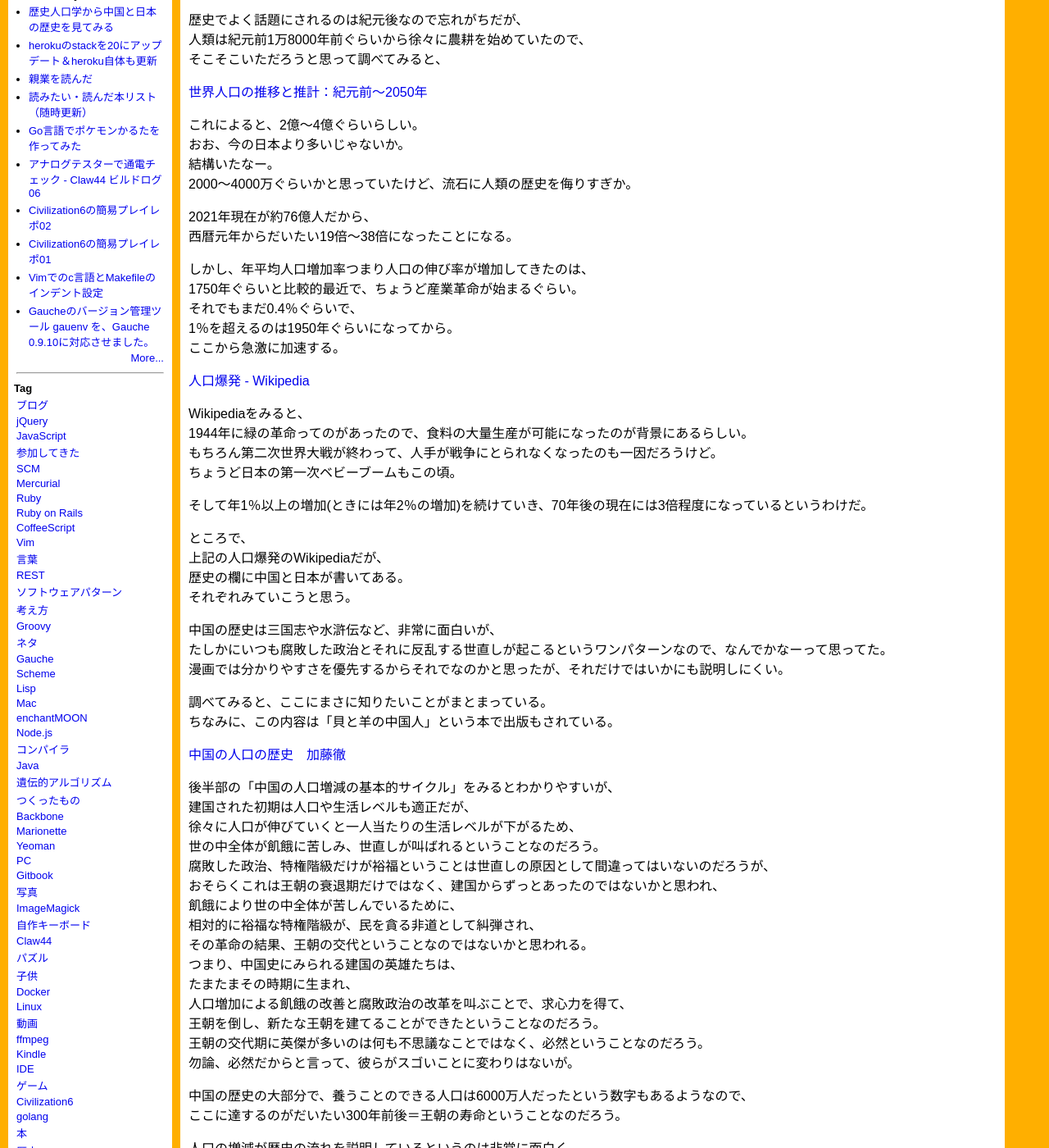
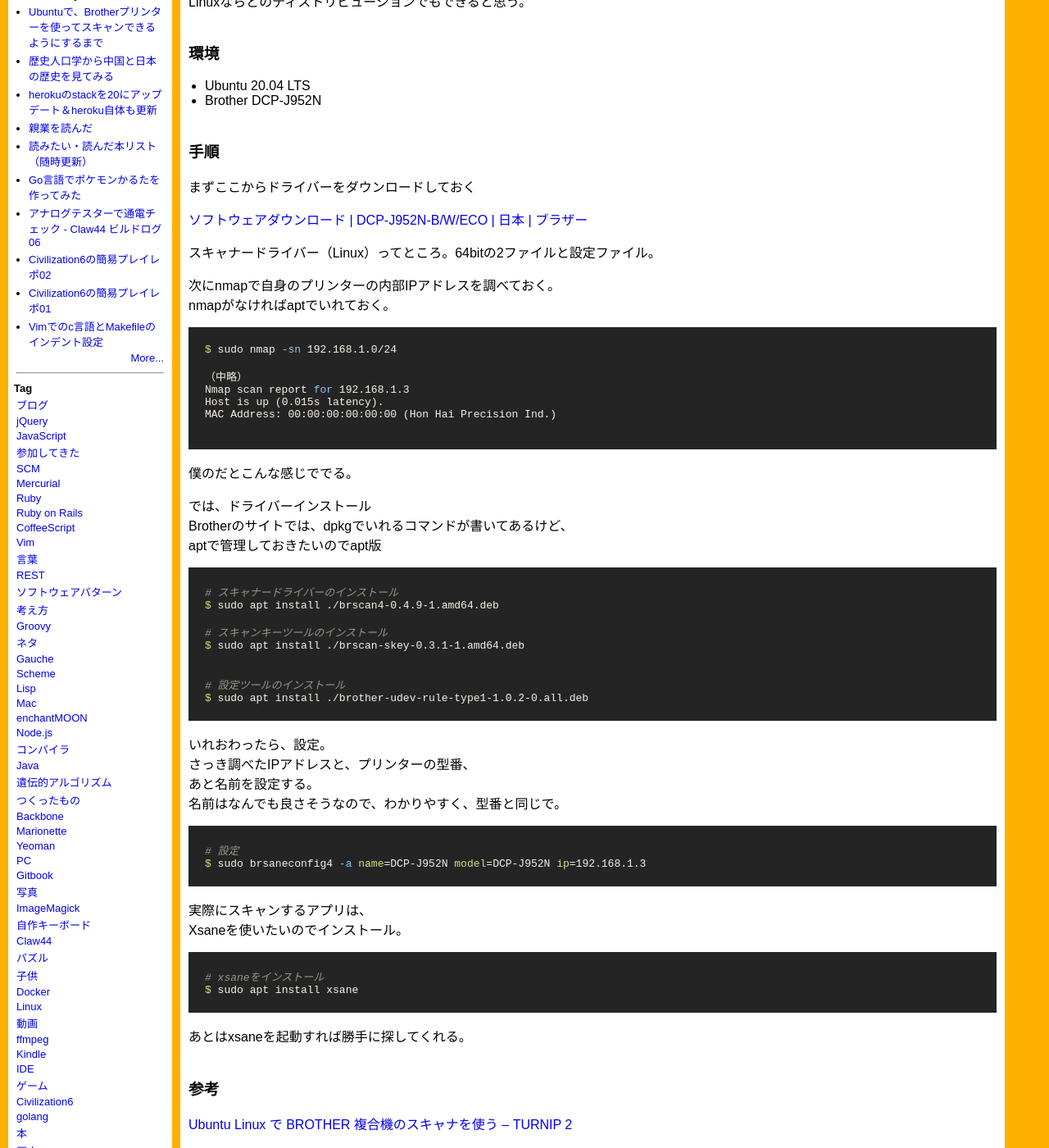
Before and after one commit to ryotakato/ryotakato.github.io, a Jekyll site: the page built from index.md, in a window 1280 px wide and 1400 px high, scrolled down 223 px. Shown: the whole window at 82% size. Built offline with Jekyll 4.4.1, drawn with Linux system fonts in a browser that asks for light colours; some of the changed text lies outside the part shown.

Commit message:
post article

````diff
--- a/_posts/2021-03-04-what-i-want-to-read.md
+++ b/_posts/2021-03-04-what-i-want-to-read.md
@@ -21,6 +21,7 @@ date: 2021-03-04 06:35:44
 9. [親業―子どもの考える力をのばす親子関係のつくり方](#book-9)
 10. [ゴルディアスの結び目](#book-10)
 11. [果しなき流れの果に](#book-11)
+12. [マイナス・ゼロ](#book-12)
 
 
 
@@ -273,3 +274,22 @@ Civilizationやってると世界史欲が出てくるので、また最初か
 それでもこういう構成は好き。
 今ではそこまで珍しくないかもだけど、1965年にかかれているからね。
 このプロットだけでもこの作品は読む価値がある。
+
+
+
+### マイナス・ゼロ {#book-12}
+
+<div class="AmaQuick-box" style="margin-bottom: 0px;"><div class="AmaQuick-image" style="float: left; margin: 0px 12px 1px 0px;"><a href="https://www.amazon.co.jp/dp/B01MDR4SNJ/?tag=tavi06-22" name="AmaQuicklink" target="_blank"><img src="https://m.media-amazon.com/images/I/41HZrsyyhuL._SL200_.jpg" alt="マイナス・ゼロ（広瀬正小説全集１） (集英社文庫)" style="border: none;"/></a></div><div class="AmaQuick-info" style="margin-bottom: 10px; line-height: 120%"><div class="AmaQuick-name" style="margin-bottom: 10px; line-height: 120%"><a href="https://www.amazon.co.jp/dp/B01MDR4SNJ/?tag=tavi06-22" name="AmaQuicklink" target="_blank">マイナス・ゼロ（広瀬正小説全集１） (集英社文庫)</a><div class="AmaQuick-powered-date" style="font-size: 80%; margin-top: 5px; line-height: 120%">posted with <a href="https://creazy.net/amazon_quick_affiliate" title="AmaQuick" target="_blank">AmaQuick</a></div></div><div class="AmaQuick-detail">広瀬正(著)</div><div class="AmaQuick-sub-info" style="float: left;"><div class="AmaQuick-link" style="margin-top: 5px"><a href="https://www.amazon.co.jp/dp/B01MDR4SNJ/?tag=tavi06-22" name="AmaQuicklink" target="_blank">Amazon.co.jpで詳細を見る</a></div></div></div><div class="AmaQuick-footer" style="clear: left"></div></div>
+
+2021/03/28 読了
+
+夏への扉が好きなので、それに似た感じで、非常に楽しく読めた。
+昭和初期の描写などが、よくこれだけ詳しく書いたなと思う。
+調べるのは大変だっただろうに。
+
+また、タイムマシンが空間移動できない設定なのも良かった。
+これで少しドラマが生まれている。
+
+夏への扉のほうが人気が高いけど、
+マイナス・ゼロのほうが細かいところをしっかりと書いているし、
+主人公だけがタイムトラベルするのではないというのが複雑さを増し、面白くしていると思う。
--- /dev/null
+++ b/_posts/2021-03-29-scanner-on-linux.md
@@ -0,0 +1,94 @@
+---
+layout: post
+title: "Ubuntuで、Brotherプリンターを使ってスキャンできるようにするまで"
+tags : [Linux]
+date: 2021-03-29 10:07:44
+---
+
+
+
+Ubuntuでスキャンする必要があったので、やったことまとめ。
+Brotherがドライバー配布しているので、
+Linuxならどのディストリビューションでもできると思う。
+
+
+
+### 環境
+
+* Ubuntu 20.04 LTS
+* Brother DCP-J952N
+
+
+
+### 手順
+
+まずここからドライバーをダウンロードしておく
+
+[ソフトウェアダウンロード &#124; DCP-J952N-B/W/ECO &#124; 日本 &#124; ブラザー](https://support.brother.co.jp/j/b/downloadlist.aspx?c=jp&lang=ja&prod=dcpj952n&os=128)
+
+スキャナードライバー（Linux）ってところ。64bitの2ファイルと設定ファイル。
+
+
+次にnmapで自身のプリンターの内部IPアドレスを調べておく。
+nmapがなければaptでいれておく。
+
+```bash
+$ sudo nmap -sn 192.168.1.0/24
+
+（中略）
+Nmap scan report for 192.168.1.3
+Host is up (0.015s latency).
+MAC Address: 00:00:00:00:00:00 (Hon Hai Precision Ind.)
+
+```
+僕のだとこんな感じででる。
+
+
+
+では、ドライバーインストール
+Brotherのサイトでは、dpkgでいれるコマンドが書いてあるけど、
+aptで管理しておきたいのでapt版
+
+
+```bash
+# スキャナードライバーのインストール
+$ sudo apt install ./brscan4-0.4.9-1.amd64.deb
+
+# スキャンキーツールのインストール
+$ sudo apt install ./brscan-skey-0.3.1-1.amd64.deb
+
+
+# 設定ツールのインストール
+$ sudo apt install ./brother-udev-rule-type1-1.0.2-0.all.deb
+```
+
+いれおわったら、設定。
+さっき調べたIPアドレスと、プリンターの型番、
+あと名前を設定する。
+名前はなんでも良さそうなので、わかりやすく、型番と同じで。
+
+
+```bash
+# 設定
+$ sudo brsaneconfig4 -a name=DCP-J952N model=DCP-J952N ip=192.168.1.3
+```
+
+
+実際にスキャンするアプリは、
+Xsaneを使いたいのでインストール。
+
+
+
+```bash
+# xsaneをインストール
+$ sudo apt install xsane
+```
+
+
+あとはxsaneを起動すれば勝手に探してくれる。
+
+
+
+### 参考
+
+[Ubuntu Linux で BROTHER 複合機のスキャナを使う – TURNIP 2](https://femoghalvfems.info/archives/24297)
````
Also changed, not shown: other parts of _posts/2021-03-04-what-i-want-to-read.md (+1 -1 lines).
